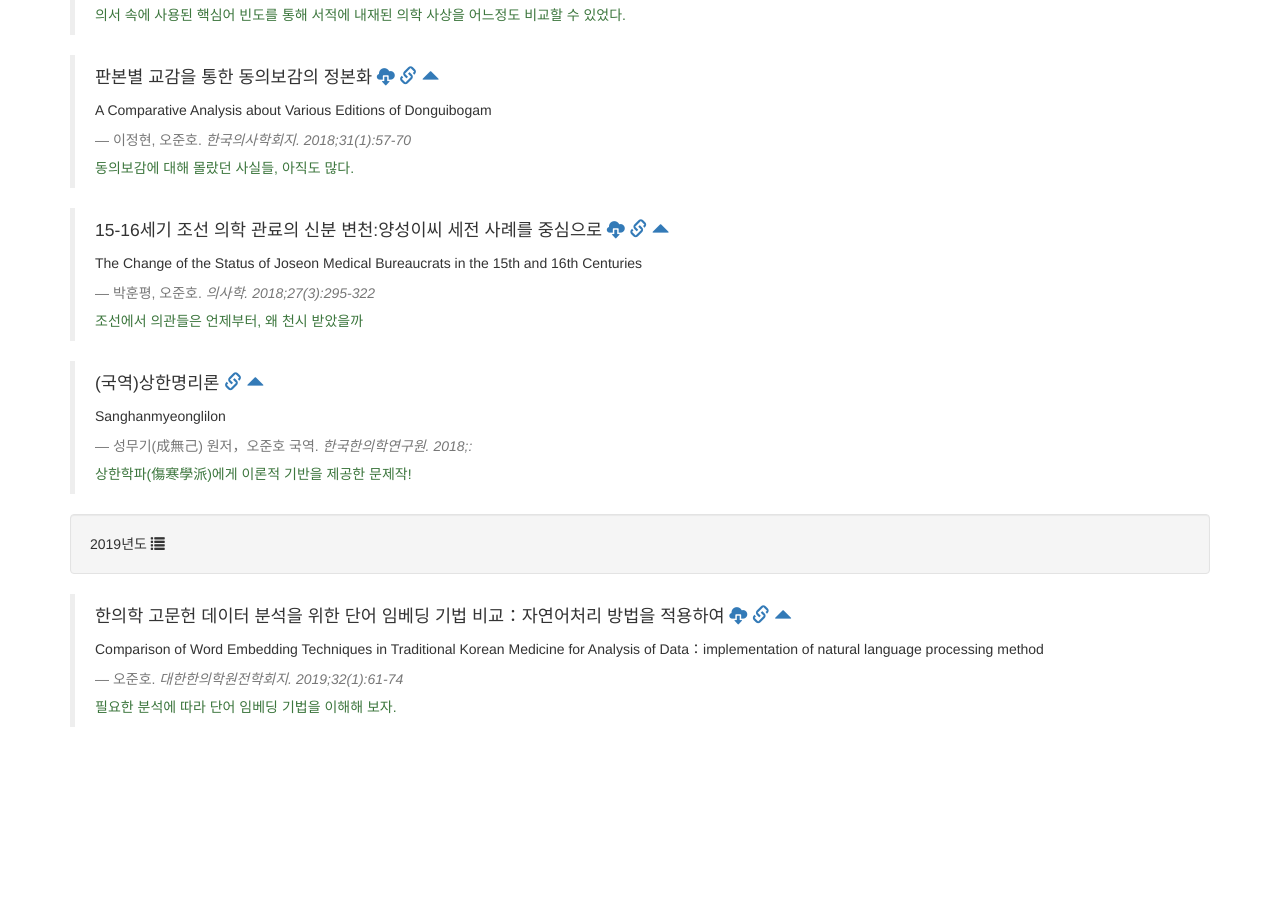
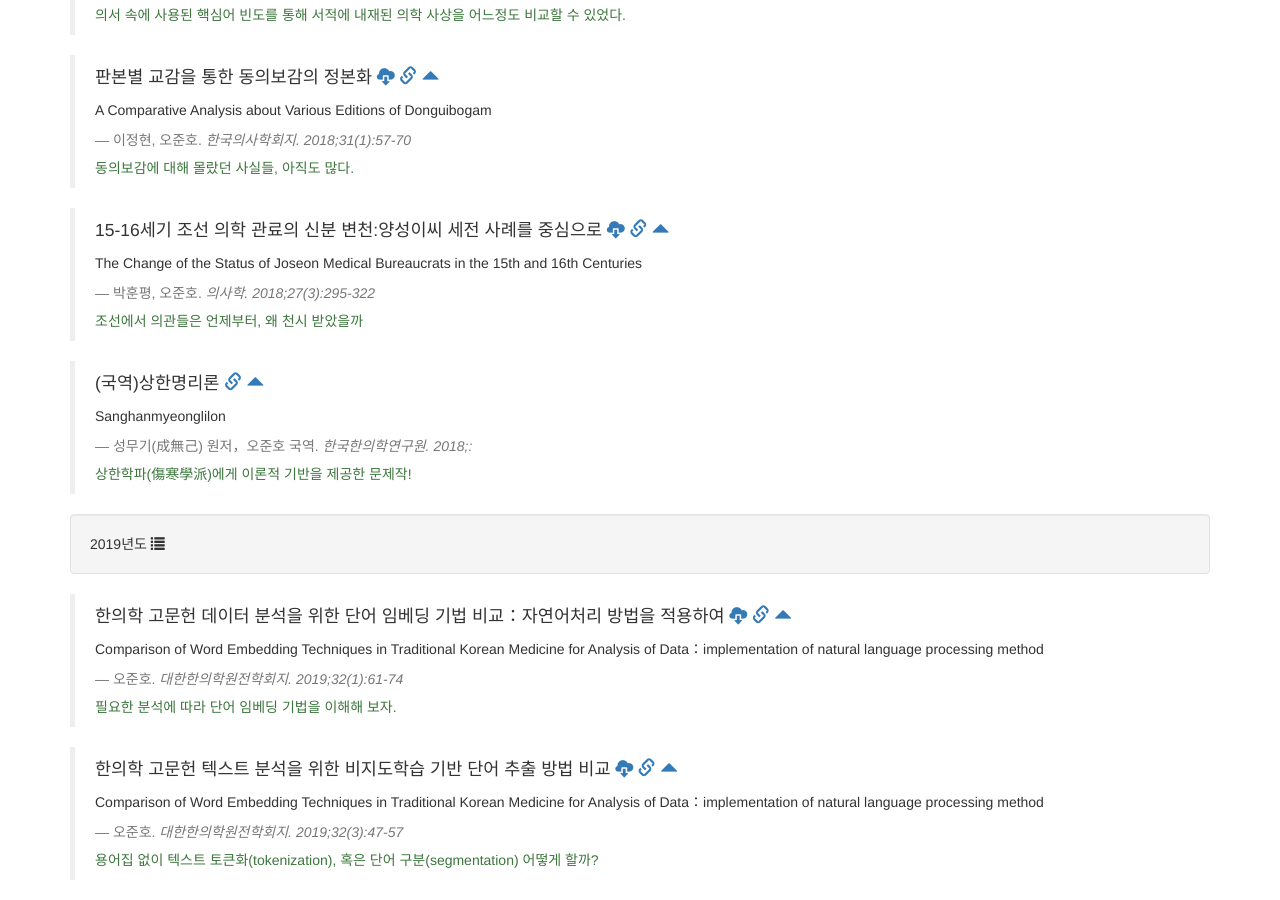
Before and after one commit to pinedance/research, a Jekyll site: the page built from list.md, in a window 1280 px wide and 900 px high, scrolled down 11225 px. Built offline with Jekyll 4.4.1, drawn with Linux system fonts in a browser that asks for light colours; nearby versions of some CDN libraries; before the commit the page ends 11972 px from its top, so only the background shows below that.

Commit message:
add 2019-02

```diff
--- a/_data/researchData.yaml
+++ b/_data/researchData.yaml
@@ -1020,3 +1020,17 @@
     vol: "32(1)"
     page: "61-74"
   summary: "필요한 분석에 따라 단어 임베딩 기법을 이해해 보자."
+
+- noo: '02'
+  category: "논문"
+  title: 한의학 고문헌 텍스트 분석을 위한 비지도학습 기반 단어 추출 방법 비교
+  titleEn: Comparison of Word Embedding Techniques in Traditional Korean Medicine for Analysis of Data：implementation of natural language processing method
+  ref: "https://jkmc.jams.or.kr/po/volisse/sjPubsArtiPopView.kci?soceId=INS000001846&artiId=SJ0000001418&sereId=SER000000001&submCnt=2"
+  localfile: pdf
+  year: "2019"
+  author: 오준호
+  published:
+    by: 대한한의학원전학회지
+    vol: "32(3)"
+    page: "47-57"
+  summary: "용어집 없이 텍스트 토큰화(tokenization), 혹은 단어 구분(segmentation) 어떻게 할까?"
```
Also changed, not shown: 1 other file.
